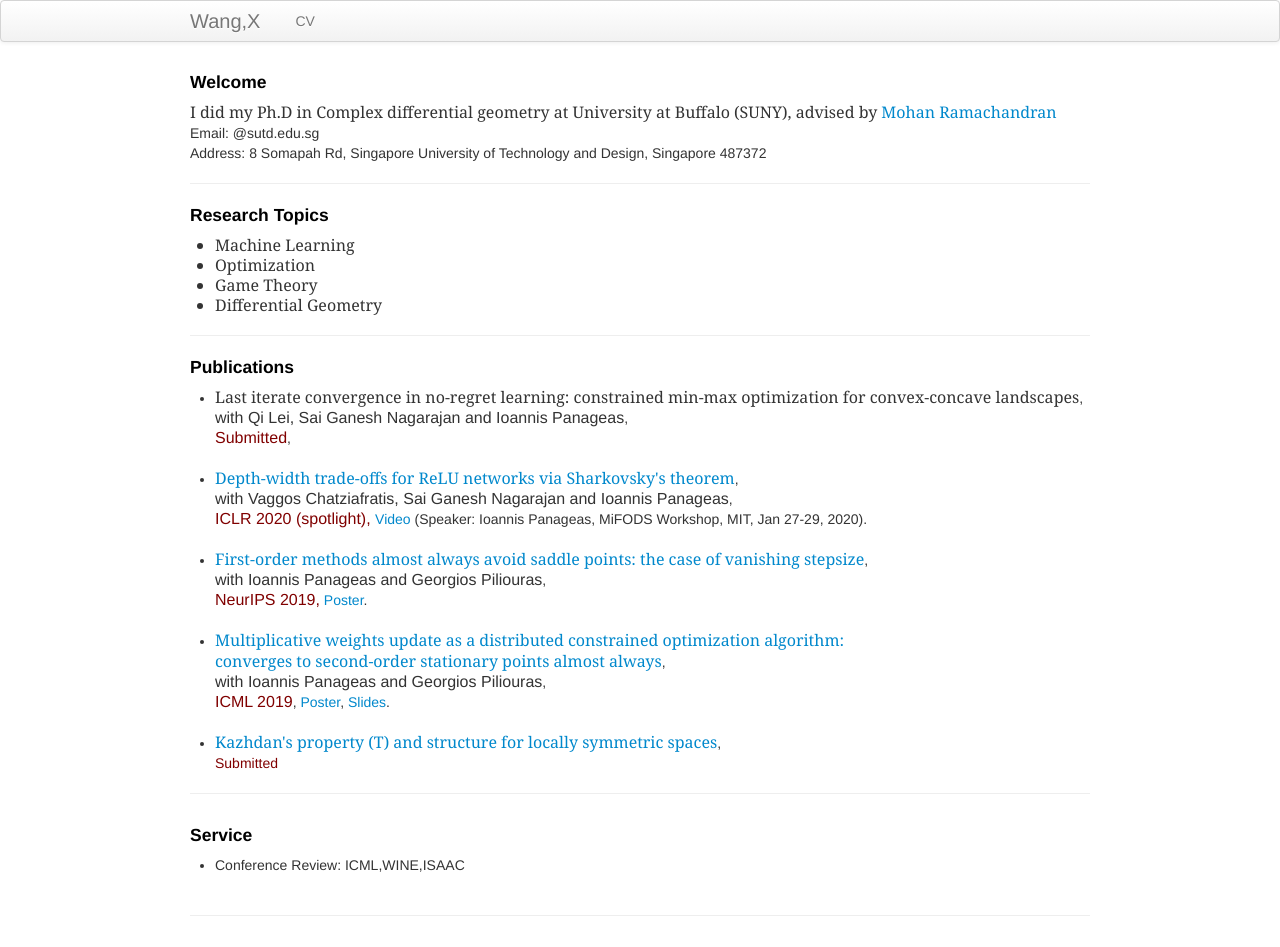
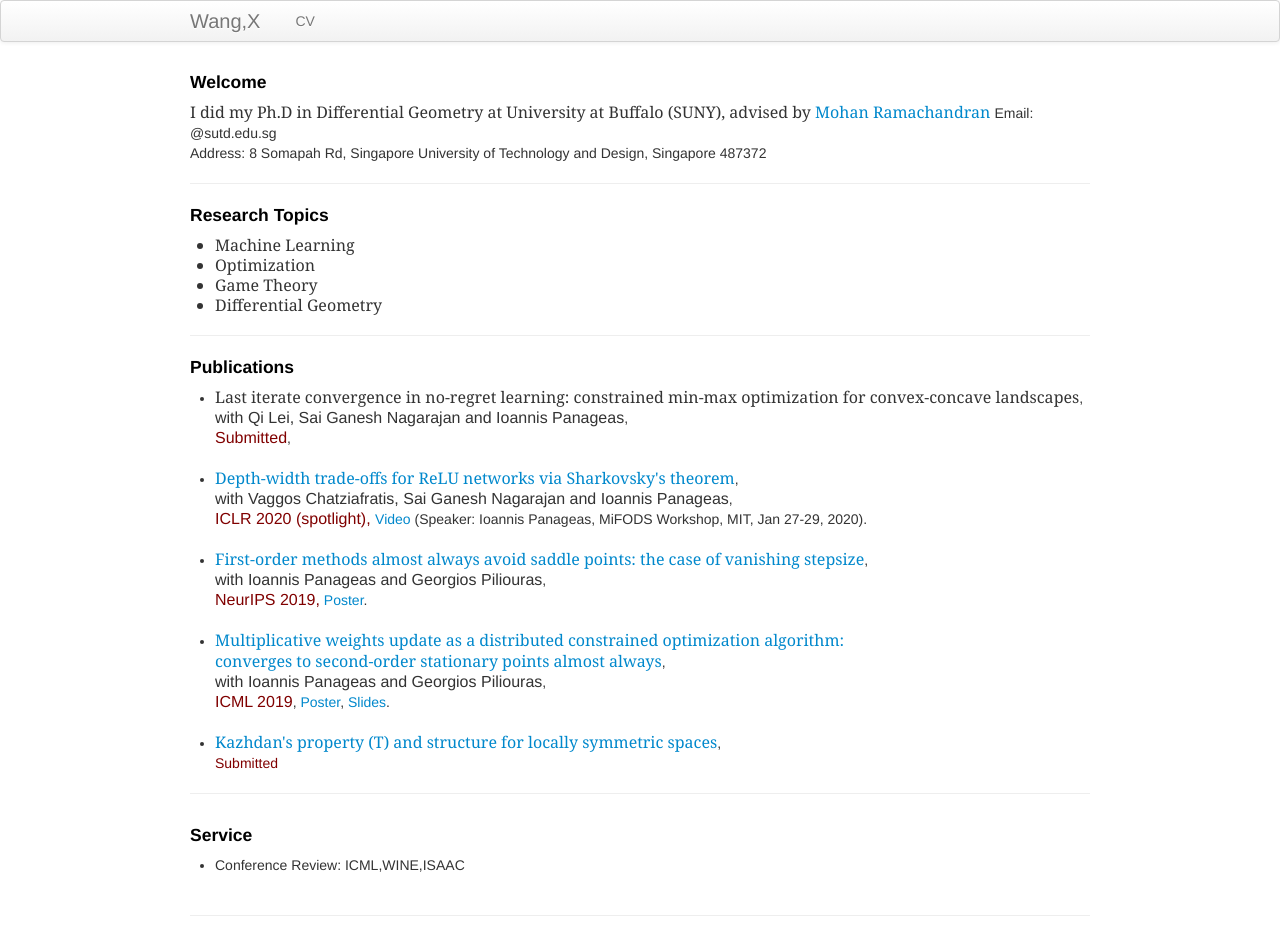
Before and after one commit to xiiaowang/xiiaowang.github.io, a Jekyll site: the page built from index.md, in a window 1280 px wide. Built offline with Jekyll 4.4.1, drawn with Linux system fonts in a browser that asks for light colours.

Commit message:
Update index.md

```diff
--- a/index.md
+++ b/index.md
@@ -7,7 +7,7 @@ keywords: machine learning, geometry
 
 <div class="container1">
     <h4><a name="Welcome"></a>Welcome</h4>
-    <font size="3" face="Georgia">I did my Ph.D in Complex differential geometry at University at Buffalo (SUNY), advised by <a href="http://www.buffalo.edu/cas/math/people/faculty/ramachandran.html">Mohan Ramachandran</a>
+    <font size="3" face="Georgia">I did my Ph.D in Differential Geometry at University at Buffalo (SUNY), advised by <a href="http://www.buffalo.edu/cas/math/people/faculty/ramachandran.html">Mohan Ramachandran</a>
         </font>
     Email: @sutd.edu.sg<br/>
     Address: 8 Somapah Rd, Singapore University of Technology and Design, Singapore 487372
```
